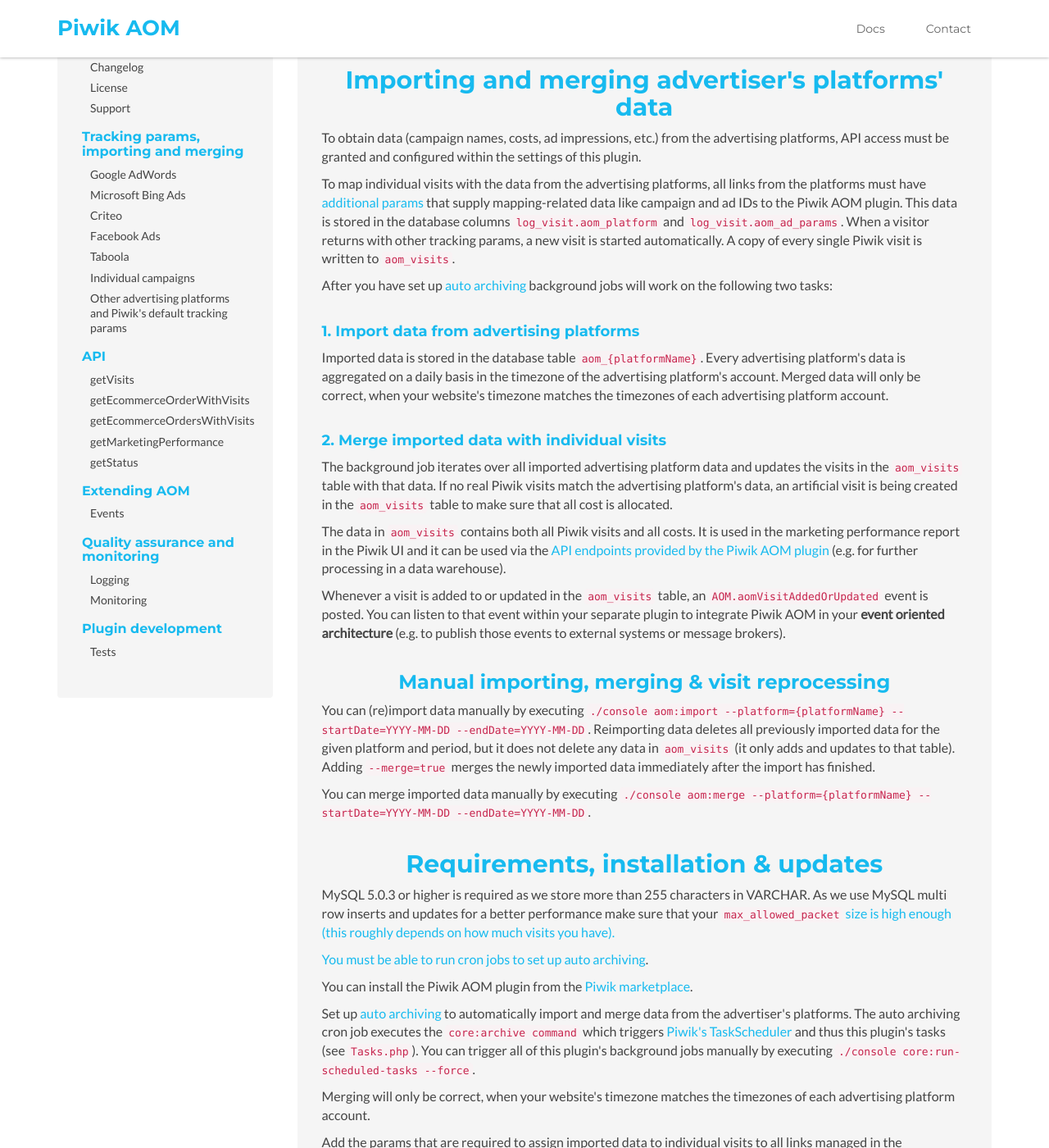
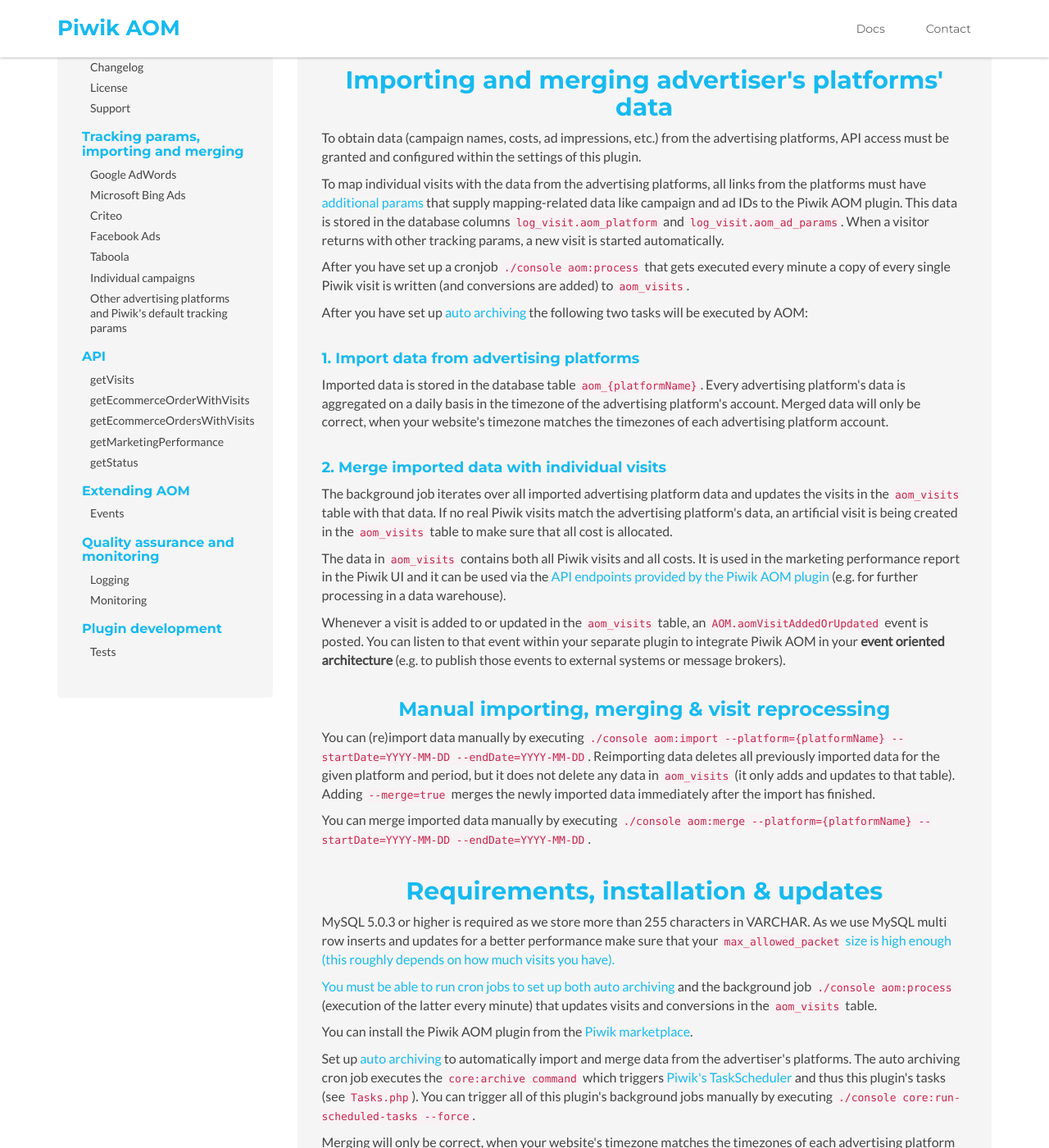
Before and after one commit to finanzcheck/AOM, a Jekyll site: the page built from docs.html, in a window 1280 px wide and 1400 px high, scrolled down 238 px. Shown: the whole window at 82% size. Built offline with Jekyll 4.4.1, drawn with Linux system fonts in a browser that asks for light colours; comment, search, counter and statistics services are not loaded.

Commit message:
Adds new command that must be executed every minute to docs

```diff
--- a/docs.html
+++ b/docs.html
@@ -18,10 +18,13 @@ title: Piwik AOM Plugin Documentation
     <a href="advertisers-platforms.html">additional params</a> that supply mapping-related data like campaign and ad IDs
     to the Piwik AOM plugin. This data is stored in the database columns <code>log_visit.aom_platform</code> and
     <code>log_visit.aom_ad_params</code>. When a visitor returns with other tracking params, a new visit is started
-    automatically. A copy of every single Piwik visit is written to <code>aom_visits</code>.</p>
+    automatically.</p>
 
-<p>After you have set up <a href="http://piwik.org/docs/setup-auto-archiving/">auto archiving</a> background jobs will
-    work on the following two tasks:</p>
+<p>After you have set up a cronjob <code>./console aom:process</code> that gets executed every minute a copy of every
+    single Piwik visit is written (and conversions are added) to <code>aom_visits</code>.</p>
+
+<p>After you have set up <a href="http://piwik.org/docs/setup-auto-archiving/">auto archiving</a> the following two
+    tasks will be executed by AOM:</p>
 
 <h4 class="sub-title">1. Import data from advertising platforms</h4>
 <p>Imported data is stored in the database table <code>aom_{platformName}</code>. Every advertising platform's data is
@@ -62,8 +65,10 @@ title: Piwik AOM Plugin Documentation
     <a href="https://dev.mysql.com/doc/refman/5.7/en/packet-too-large.html"><code>max_allowed_packet</code> size is high
     enough (this roughly depends on how much visits you have).</p>
 
-<p>You must be able to run cron jobs to set up
-    <a href="http://piwik.org/docs/setup-auto-archiving/">auto archiving</a>.</p>
+<p>You must be able to run cron jobs to set up both
+    <a href="http://piwik.org/docs/setup-auto-archiving/">auto archiving</a> and the background job <code>./console
+    aom:process</code> (execution of the latter every minute) that updates visits and conversions in the
+    <code>aom_visits</code> table.</p>
 
 <p>You can install the Piwik AOM plugin from the <a href="https://plugins.piwik.org/AdvancedOnlineMarketing">Piwik
     marketplace</a>.</p>
```
